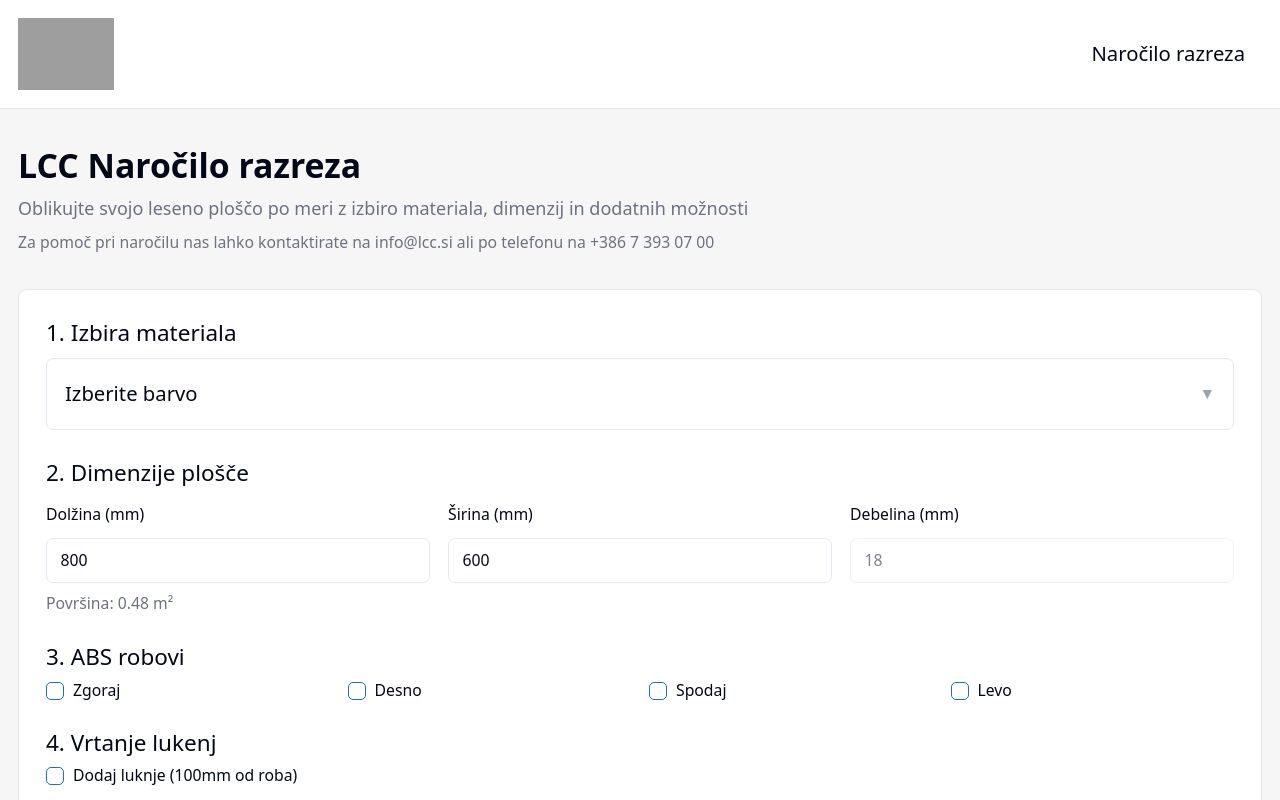
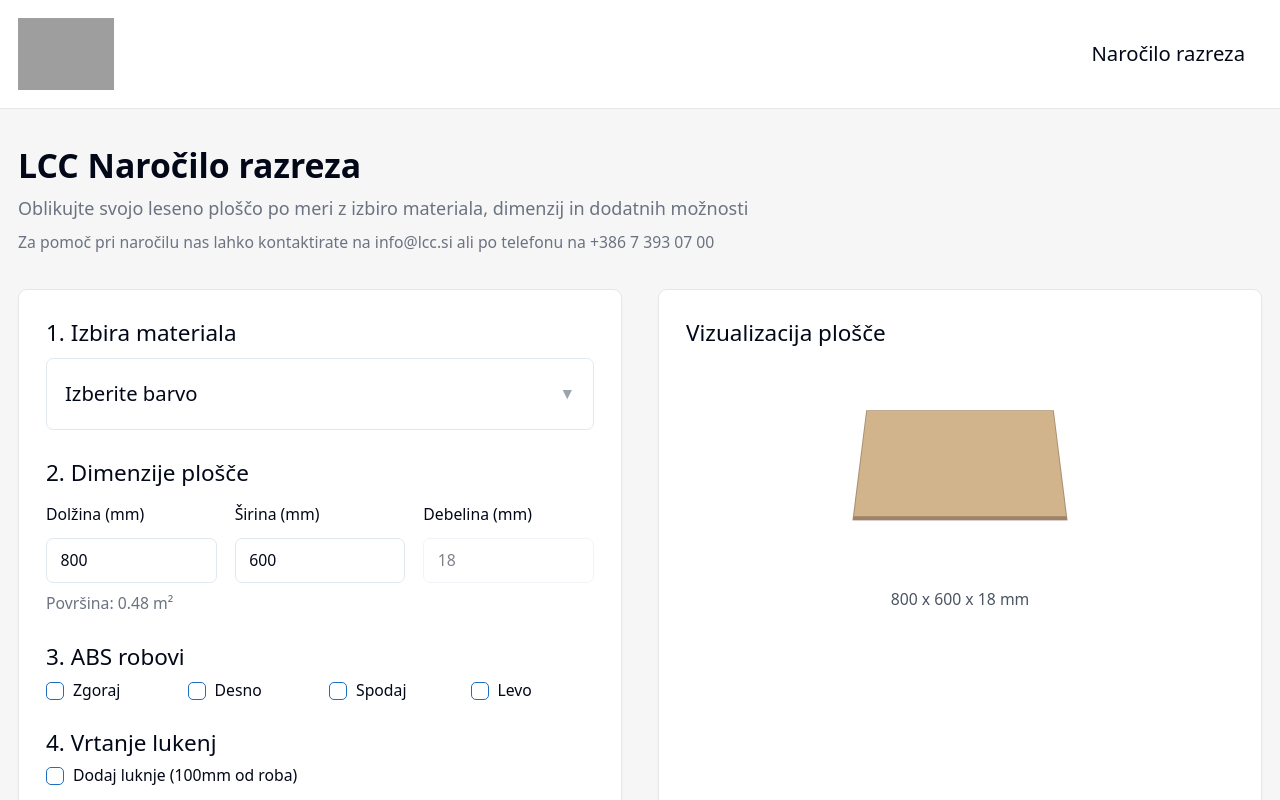
Before and after one commit to JernejJerebic/board-builder-v2, a React (Vite) app: page / in a window 1280 px wide. Shown: the top 800 px of the page. Built offline with nearby package versions, Linux system fonts and the light colour scheme; grey boxes are pictures that could not be loaded.

Commit message:
feat: Add board visualization component
This commit introduces a new component to visualize the wooden board based on the selected parameters (color, length, width, thickness, borders, drilling). The visualization includes the surface of the selected color and adjusts the dimensions accordingly.

```diff
--- a/src/components/board/BoardConfigurator.tsx
+++ b/src/components/board/BoardConfigurator.tsx
@@ -1,4 +1,3 @@
-
 import React, { useState, useEffect } from 'react';
 import { Color, Product } from '@/types';
 import { Input } from '@/components/ui/input';
--- /dev/null
+++ b/src/components/board/BoardVisualization.tsx
@@ -0,0 +1,155 @@
+
+import React, { useEffect, useRef } from 'react';
+import { Color } from '@/types';
+
+interface BoardVisualizationProps {
+  color: Color | null;
+  length: number;
+  width: number;
+  thickness: number;
+  borders: {
+    top: boolean;
+    right: boolean;
+    bottom: boolean;
+    left: boolean;
+  };
+  drilling: boolean;
+}
+
+const BoardVisualization: React.FC<BoardVisualizationProps> = ({
+  color,
+  length,
+  width,
+  thickness,
+  borders,
+  drilling
+}) => {
+  const containerRef = useRef<HTMLDivElement>(null);
+  const boardRef = useRef<HTMLDivElement>(null);
+  const isInitialRender = useRef(true);
+
+  // Convert real-world dimensions to visualization scale
+  const scale = 0.25; // 1mm = 0.25px
+
+  const scaledLength = length * scale;
+  const scaledWidth = width * scale;
+  const scaledThickness = thickness * scale;
+
+  // Update board visualization whenever props change
+  useEffect(() => {
+    if (isInitialRender.current) {
+      isInitialRender.current = false;
+    }
+
+    updateBoardVisualization();
+  }, [color, length, width, thickness, borders, drilling]);
+
+  // Function to update the board visualization
+  const updateBoardVisualization = () => {
+    if (!boardRef.current) return;
+
+    // Update board dimensions
+    boardRef.current.style.width = `${scaledLength}px`;
+    boardRef.current.style.height = `${scaledWidth}px`;
+    boardRef.current.style.transform = `perspective(800px) rotateX(45deg) rotateZ(0deg)`;
+
+    // Add thickness using box-shadow
+    boardRef.current.style.boxShadow = `0 ${scaledThickness}px 0 #a0826c`;
+
+    // Update board color
+    if (color) {
+      if (color.imageUrl) {
+        boardRef.current.style.backgroundImage = `url(${color.imageUrl})`;
+        boardRef.current.style.backgroundSize = 'cover';
+      } else {
+        boardRef.current.style.backgroundColor = color.htmlColor || '#d2b48c';
+      }
+    } else {
+      boardRef.current.style.backgroundColor = '#d2b48c'; // Default wood color
+    }
+  };
+
+  // Render the board visualization
+  return (
+    <div className="flex justify-center items-center my-8" ref={containerRef}>
+      <div className="relative" style={{ height: `${scaledWidth + scaledThickness + 40}px` }}>
+        {/* The wooden board */}
+        <div
+          ref={boardRef}
+          className="relative transition-all duration-300"
+          style={{
+            width: `${scaledLength}px`,
+            height: `${scaledWidth}px`,
+            transform: 'perspective(800px) rotateX(45deg) rotateZ(0deg)',
+            transformStyle: 'preserve-3d',
+            boxShadow: `0 ${scaledThickness}px 0 #a0826c`,
+            backgroundColor: color?.htmlColor || '#d2b48c',
+            backgroundImage: color?.imageUrl ? `url(${color.imageUrl})` : 'none',
+            backgroundSize: 'cover',
+            border: '1px solid rgba(0,0,0,0.2)'
+          }}
+        >
+          {/* Borders */}
+          {borders.top && (
+            <div className="absolute top-0 left-0 right-0 h-2 bg-gray-300 border border-gray-400"
+                 style={{ transform: 'translateY(-1px)' }}></div>
+          )}
+          {borders.right && (
+            <div className="absolute top-0 bottom-0 right-0 w-2 bg-gray-300 border border-gray-400"
+                 style={{ transform: 'translateX(1px)' }}></div>
+          )}
+          {borders.bottom && (
+            <div className="absolute bottom-0 left-0 right-0 h-2 bg-gray-300 border border-gray-400"
+                 style={{ transform: 'translateY(1px)' }}></div>
+          )}
+          {borders.left && (
+            <div className="absolute top-0 bottom-0 left-0 w-2 bg-gray-300 border border-gray-400"
+                 style={{ transform: 'translateX(-1px)' }}></div>
+          )}
+
+          {/* Drilling holes */}
+          {drilling && (
+            <>
+              <div className="absolute rounded-full bg-gray-700"
+                   style={{ width: '8px', height: '8px', top: '10px', left: '10px' }}></div>
+              <div className="absolute rounded-full bg-gray-700"
+                   style={{ width: '8px', height: '8px', top: '10px', right: '10px' }}></div>
+              <div className="absolute rounded-full bg-gray-700"
+                   style={{ width: '8px', height: '8px', bottom: '10px', left: '10px' }}></div>
+              <div className="absolute rounded-full bg-gray-700"
+                   style={{ width: '8px', height: '8px', bottom: '10px', right: '10px' }}></div>
+            </>
+          )}
+        </div>
+
+        {/* Dimensions labels */}
+        <div className="absolute top-full left-0 right-0 text-center text-sm text-gray-600 mt-2">
+          {length} x {width} x {thickness} mm
+        </div>
+
+        {/* Side surfaces to create 3D effect */}
+        <div
+          className="absolute bg-neutral-700 opacity-80"
+          style={{
+            width: `${scaledThickness}px`,
+            height: `${scaledWidth}px`,
+            transform: `translateX(${scaledLength}px) rotateY(90deg) translateZ(${scaledThickness/2}px)`,
+            transformOrigin: 'left center',
+          }}
+        ></div>
+
+        <div
+          className="absolute bg-neutral-800 opacity-80"
+          style={{
+            width: `${scaledLength}px`,
+            height: `${scaledThickness}px`,
+            transform: `translateY(${scaledWidth}px) rotateX(90deg) translateZ(${scaledThickness/2}px)`,
+            transformOrigin: 'top center',
+          }}
+        ></div>
+      </div>
+    </div>
+  );
+};
+
+export default BoardVisualization;
--- a/src/pages/Index.tsx
+++ b/src/pages/Index.tsx
@@ -2,6 +2,7 @@
 import React, { useState, useEffect } from 'react';
 import { useBasket } from '@/context/BasketContext';
 import BoardConfigurator from '@/components/board/BoardConfigurator';
+import BoardVisualization from '@/components/board/BoardVisualization';
 import Basket from '@/components/basket/Basket';
 import { Color } from '@/types';
 import { useNavigate } from 'react-router-dom';
@@ -49,8 +50,21 @@ const Index = () => {
         </p>
       </div>
 
-      <div>
-        <BoardConfigurator onConfigChange={setBoardConfig} />
+      <div className="grid grid-cols-1 lg:grid-cols-2 gap-8">
+        <div>
+          <BoardConfigurator onConfigChange={setBoardConfig} />
+        </div>
+        <div className="bg-white p-6 rounded-lg border border-gray-200 shadow-sm">
+          <h3 className="font-medium mb-4 text-xl">Vizualizacija plošče</h3>
+          <BoardVisualization
+            color={boardConfig.color}
+            length={boardConfig.length}
+            width={boardConfig.width}
+            thickness={boardConfig.thickness}
+            borders={boardConfig.borders}
+            drilling={boardConfig.drilling}
+          />
+        </div>
       </div>
 
       <Basket />
```
